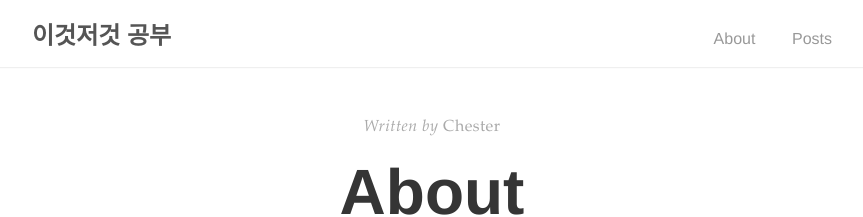
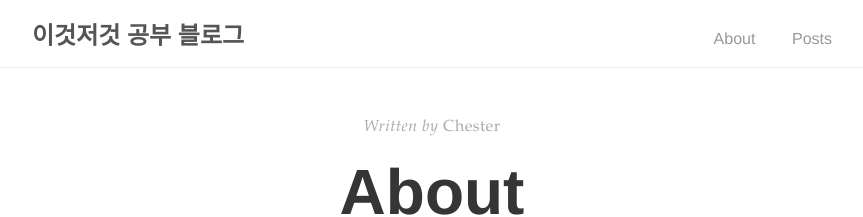
Before and after one commit to hojoon90/hojoon90.github.io, a Jekyll site: the page built from _pages/about.md, in a window 1280 px wide. Shown: the top 217 px of the page, without its empty margins (208-1071 px from the left). Built offline with Jekyll 4.4.1, drawn with Linux system fonts in a browser that asks for light colours.

Commit message:
Update _config.yml

```diff
--- a/_config.yml
+++ b/_config.yml
@@ -1,5 +1,5 @@
 # Site settings
-title:          이것저것 공부
+title:          이것저것 공부 블로그
 description:    "Minimal Jekyll theme for storytellers"
 baseurl:        "/"
 url:            "https://hojoon90.github.io"
```
